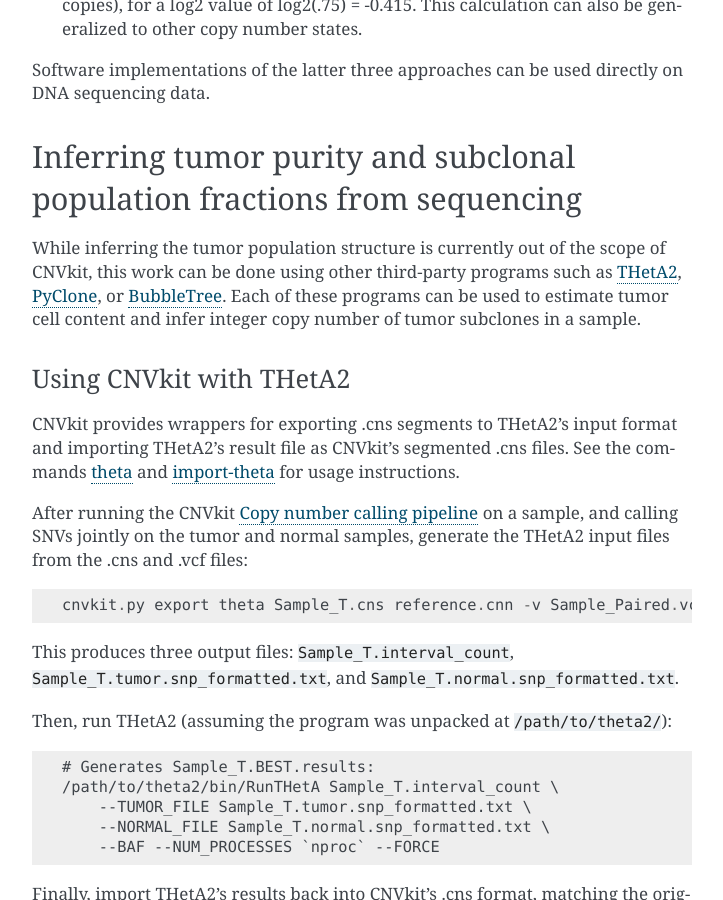
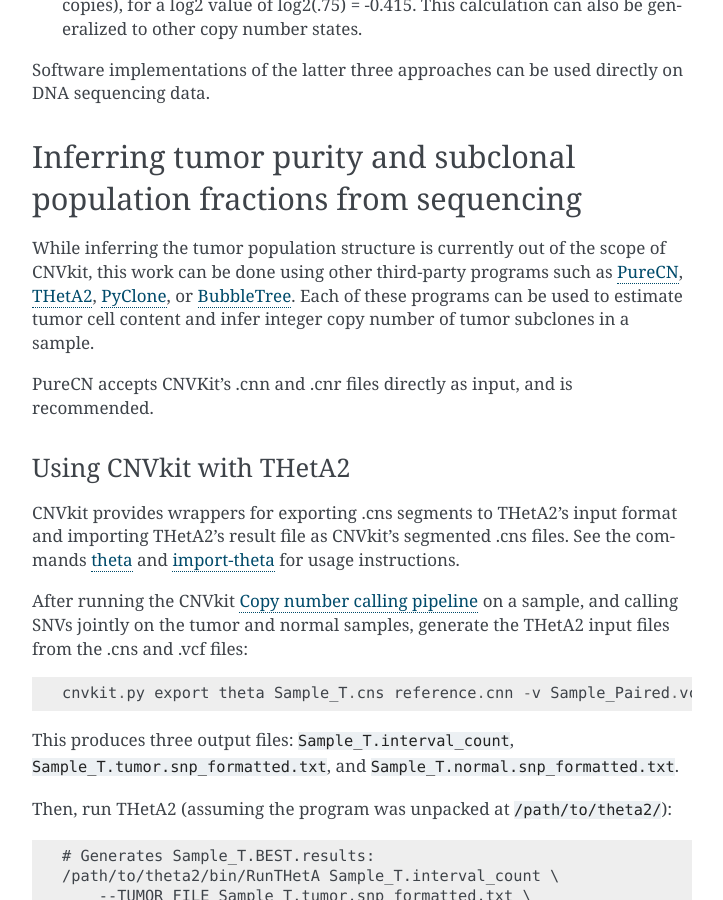
Before and after one commit to etal/cnvkit, a Sphinx documentation site: the page built from doc/heterogeneity.rst, in a window 1280 px wide and 900 px high, scrolled down 989 px. Shown: the whole window, without its empty margins (388-1111 px from the left). Built offline with Sphinx 7.4.7, drawn with Linux system fonts in a browser that asks for light colours; the version number could not be read and is left out.

Commit message:
doc: Recommend PureCN for heterogeneity analysis
@lima1 mentioned that .cnn and .cnr files are supported inputs

```diff
--- a/doc/heterogeneity.rst
+++ b/doc/heterogeneity.rst
@@ -49,11 +49,15 @@
 
 While inferring the tumor population structure is currently out of the scope of
 CNVkit, this work can be done using other third-party programs such as
+`PureCN <https://github.com/lima1/PureCN>`_,
 `THetA2 <http://compbio.cs.brown.edu/projects/theta/>`_,
 `PyClone <http://compbio.bccrc.ca/software/pyclone/>`_, or
 `BubbleTree <https://www.bioconductor.org/packages/release/bioc/html/BubbleTree.html>`_.
 Each of these programs can be used to estimate tumor cell content and infer
 integer copy number of tumor subclones in a sample.
+
+PureCN accepts CNVKit's .cnn and .cnr files directly as input, and is
+recommended.
 
 
 Using CNVkit with THetA2
```
